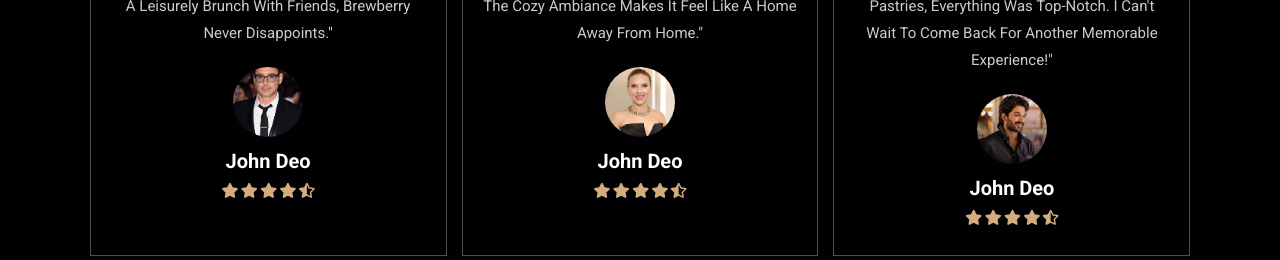
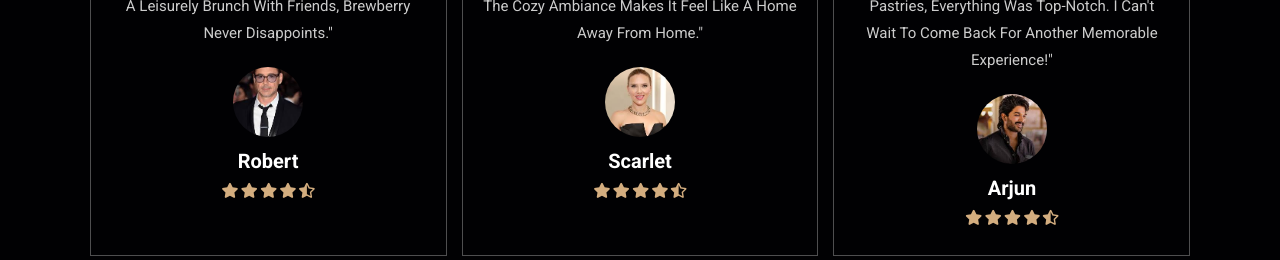
Before and after one commit to T0xicAT/brewberry, a plain HTML site: page index.html in a window 1280 px wide. Shown: the part 3100-3360 px from the top of the page. Drawn offline with Linux system fonts and the light colour scheme.

Commit message:
Update index.html

```diff
--- a/index.html
+++ b/index.html
@@ -253,7 +253,7 @@
                 <!-- <img src="menu4.jpg"  alt=""> -->
                 <p>"Brewberry Café is my go-to spot for a perfect morning pick-me-up! The atmosphere is warm and inviting, the coffee is consistently delicious, and the staff always greets me with a smile. Whether I'm grabbing a quick latte to start my day or settling in for a leisurely brunch with friends, Brewberry never disappoints."</p>
                 <img src="r1.jpg"  class="user" alt="">
-                <h3>John Deo</h3>
+                <h3>Robert</h3>
                 <div class="stars">
                     <i class="fas fa-star"></i>
                     <i class="fas fa-star"></i>
@@ -266,7 +266,7 @@
                 <!-- <img src="menu4.jpg"  alt=""> -->
                 <p>"I stumbled upon Brewberry Café while exploring the neighborhood, and I'm so glad I did! Their espresso drinks are expertly crafted, and the pastries are downright addictive. It's become my favorite spot to catch up on work or enjoy a quiet moment alone. Plus, the cozy ambiance makes it feel like a home away from home."</p>
                 <img src="r2.jpg" class="user" alt="">
-                <h3>John Deo</h3>
+                <h3>Scarlet</h3>
                 <div class="stars">
                     <i class="fas fa-star"></i>
                     <i class="fas fa-star"></i>
@@ -281,7 +281,7 @@
                 <!-- <img src="menu4.jpg"  alt=""> -->
                 <p>"I celebrated my birthday at Brewberry Café with a group of friends, and it was an absolute hit! The staff went above and beyond to accommodate our party, and the food and drinks were outstanding. From the rich, velvety lattes to the mouthwatering pastries, everything was top-notch. I can't wait to come back for another memorable experience!"</p>
                 <img src="r3.jpg" class="user" alt="">
-                <h3>John Deo</h3>
+                <h3>Arjun</h3>
                 <div class="stars">
                     <i class="fas fa-star"></i>
                     <i class="fas fa-star"></i>
```
